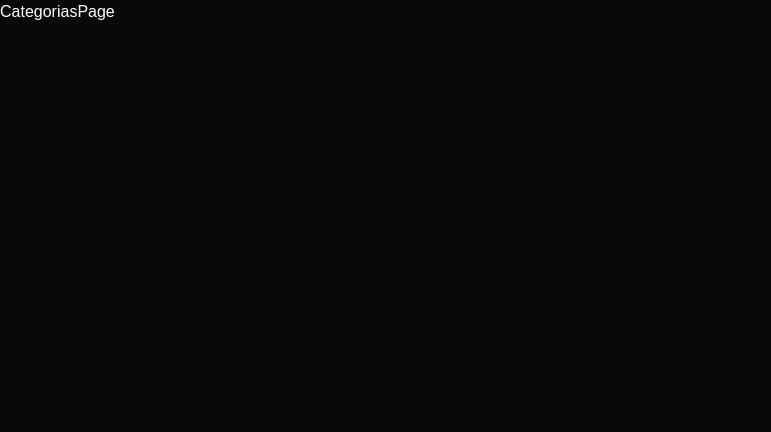
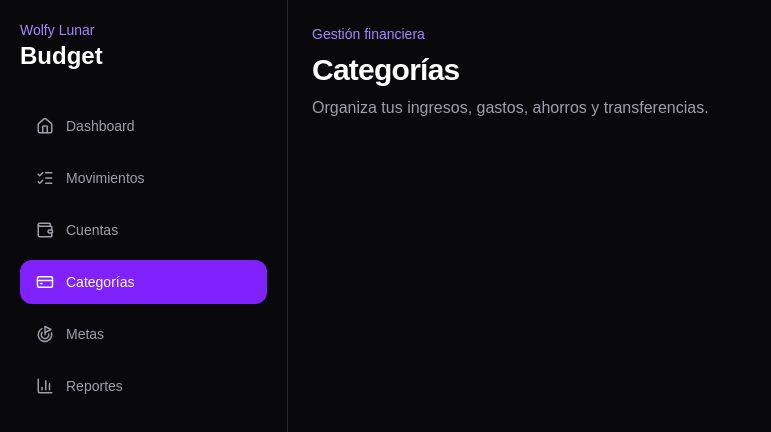
Before and after one commit to 201801392ByronOvalle/WolfyLunarBudget, a Next.js app in the folder web/: page /categorias in a window 1280 px wide. Shown: the top 432 px of the page, without its empty margins (0-771 px from the left). Built offline with nearby package versions, Linux system fonts and the light colour scheme.

Commit message:
feat: vista plantilla de las vistas del sidebar

```diff
--- a/web/app/categorias/page.tsx
+++ b/web/app/categorias/page.tsx
@@ -1,7 +1,15 @@
 // app7categorias/page.tsx
+import AppShell from "@/components/layout/AppShell";
+import PageHeader from "@/components/layout/PageHeader";
 
 export default function CategoriasPage() {
     return (
-        <div>CategoriasPage</div>
-    )
+        <AppShell>
+            <PageHeader
+                eyebrow="Gestión financiera"
+                title="Categorías"
+                description="Organiza tus ingresos, gastos, ahorros y transferencias."
+            />
+        </AppShell>
+    );
 }
--- a/web/app/cuentas/page.tsx
+++ b/web/app/cuentas/page.tsx
@@ -1,6 +1,15 @@
 // app/cuentas/page.tsx
+import AppShell from "@/components/layout/AppShell";
+import PageHeader from "@/components/layout/PageHeader";
+
 export default function CuentasPage() {
     return (
-        <div>CuentasPage</div>
-    )
+        <AppShell>
+            <PageHeader
+                eyebrow="Gestión financiera"
+                title="Cuentas"
+                description="Administra tus cuentas monetarias, de ahorro e inversión."
+            />
+        </AppShell>
+    );
 }
--- a/web/app/metas/page.tsx
+++ b/web/app/metas/page.tsx
@@ -1,7 +1,15 @@
 // app/metas/page.tsx
+import AppShell from "@/components/layout/AppShell";
+import PageHeader from "@/components/layout/PageHeader";
 
 export default function MetasPage() {
     return (
-        <div>MetasPage</div>
-    )
+        <AppShell>
+            <PageHeader
+                eyebrow="Planificación"
+                title="Metas"
+                description="Da seguimiento a tus objetivos financieros personales."
+            />
+        </AppShell>
+    );
 }
--- a/web/app/reportes/page.tsx
+++ b/web/app/reportes/page.tsx
@@ -1,7 +1,15 @@
 // app/reportes/page.tsx
+import AppShell from "@/components/layout/AppShell";
+import PageHeader from "@/components/layout/PageHeader";
 
 export default function ReportesPage() {
     return (
-        <div>ReportesPage</div>
-    )
+        <AppShell>
+            <PageHeader
+                eyebrow="Análisis"
+                title="Reportes"
+                description="Visualiza tus gastos, ingresos y ahorro mensual."
+            />
+        </AppShell>
+    );
 }
```
